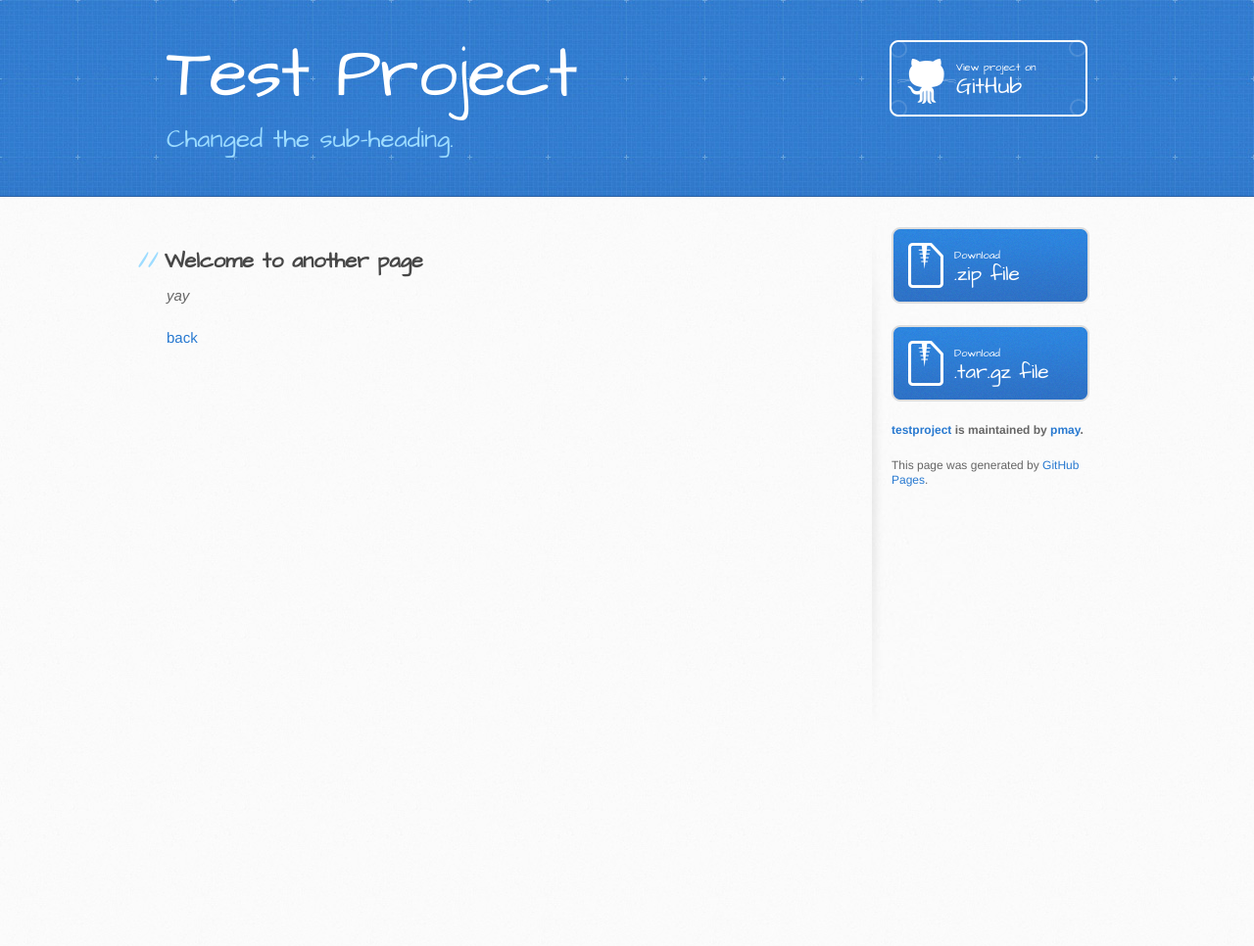
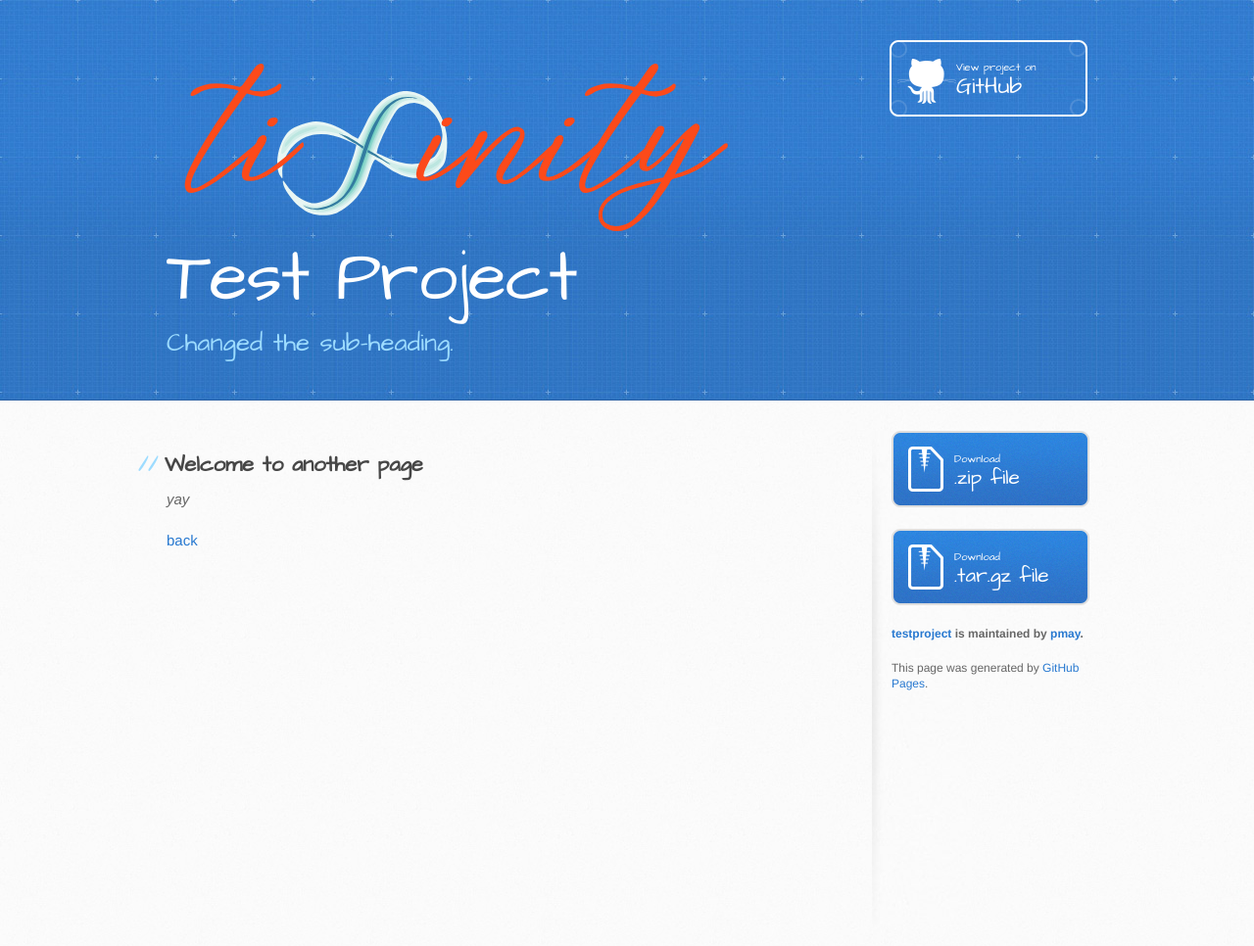
Before and after one commit to pmay/testproject, a Jekyll site: the page built from another-page.md, in a window 1280 px wide. Shown: the whole page at 98% size. Built offline with Jekyll 4.4.1, drawn with Linux system fonts in a browser that asks for light colours; our own code applies the rules of GitHub Pages for plain Markdown files; before the commit the page ends 900 px from its top, so only the background shows below that.

Commit message:
adjusted

```diff
--- a/_config.yml
+++ b/_config.yml
@@ -1,4 +1,5 @@
 title: Test Project
 description: Changed the sub-heading.
+logo: assets/images/tif_svg_logo.svg
 show_downloads: true
 google_analytics:
--- a/_layouts/default.html
+++ b/_layouts/default.html
@@ -17,6 +17,9 @@
   <body>
     <header>
       <div class="inner">
+		{% if site.logo %}
+          <img src="{{site.logo | relative_url}}" alt="Logo" />
+        {% endif %}
         <a href="{{ '/' | absolute_url }}">
           <h1>{{ site.title | default: site.github.repository_name }}</h1>
         </a>
```
Also changed, not shown: assets/images/tif_svg_logo.svg (added).
